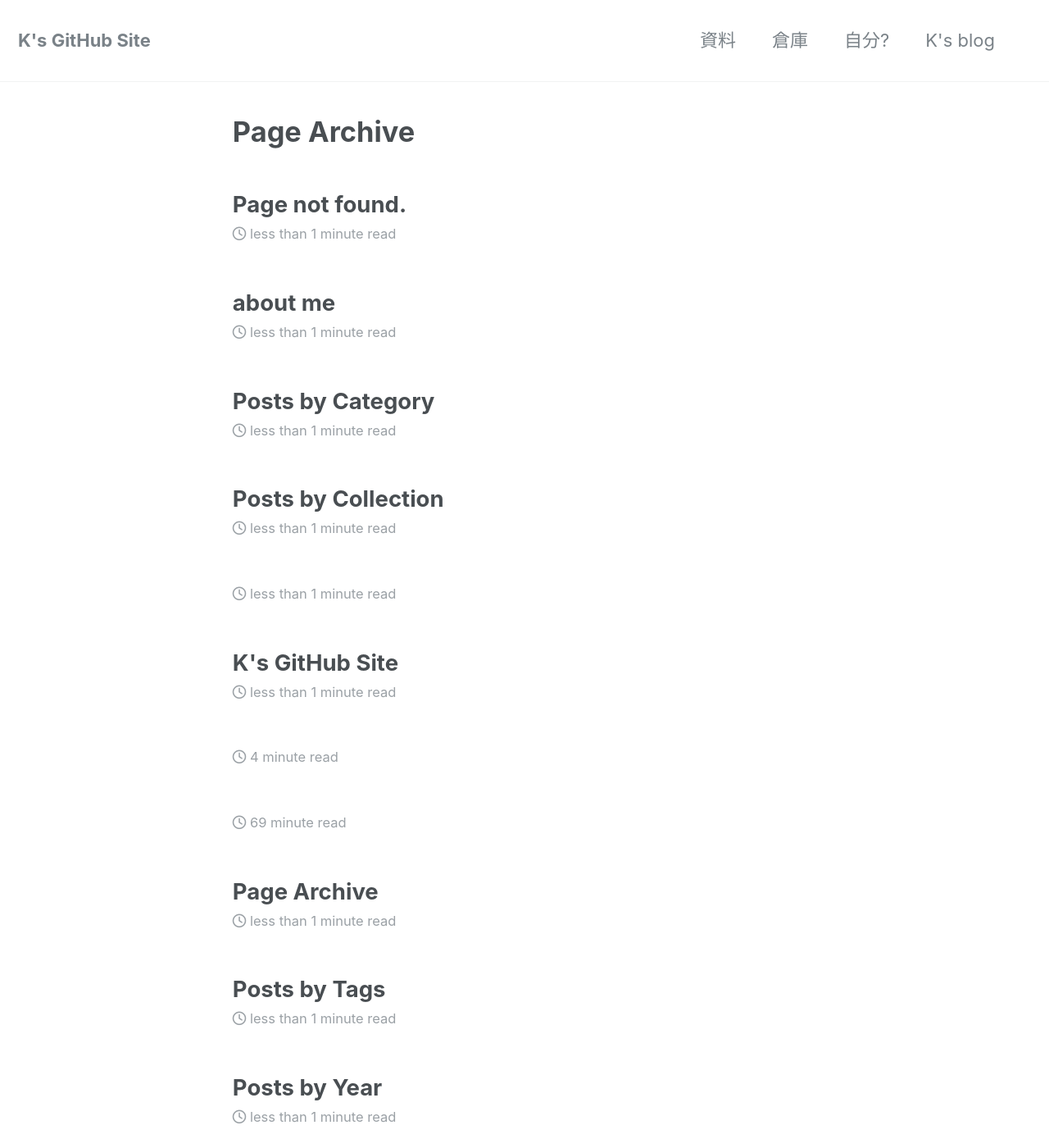
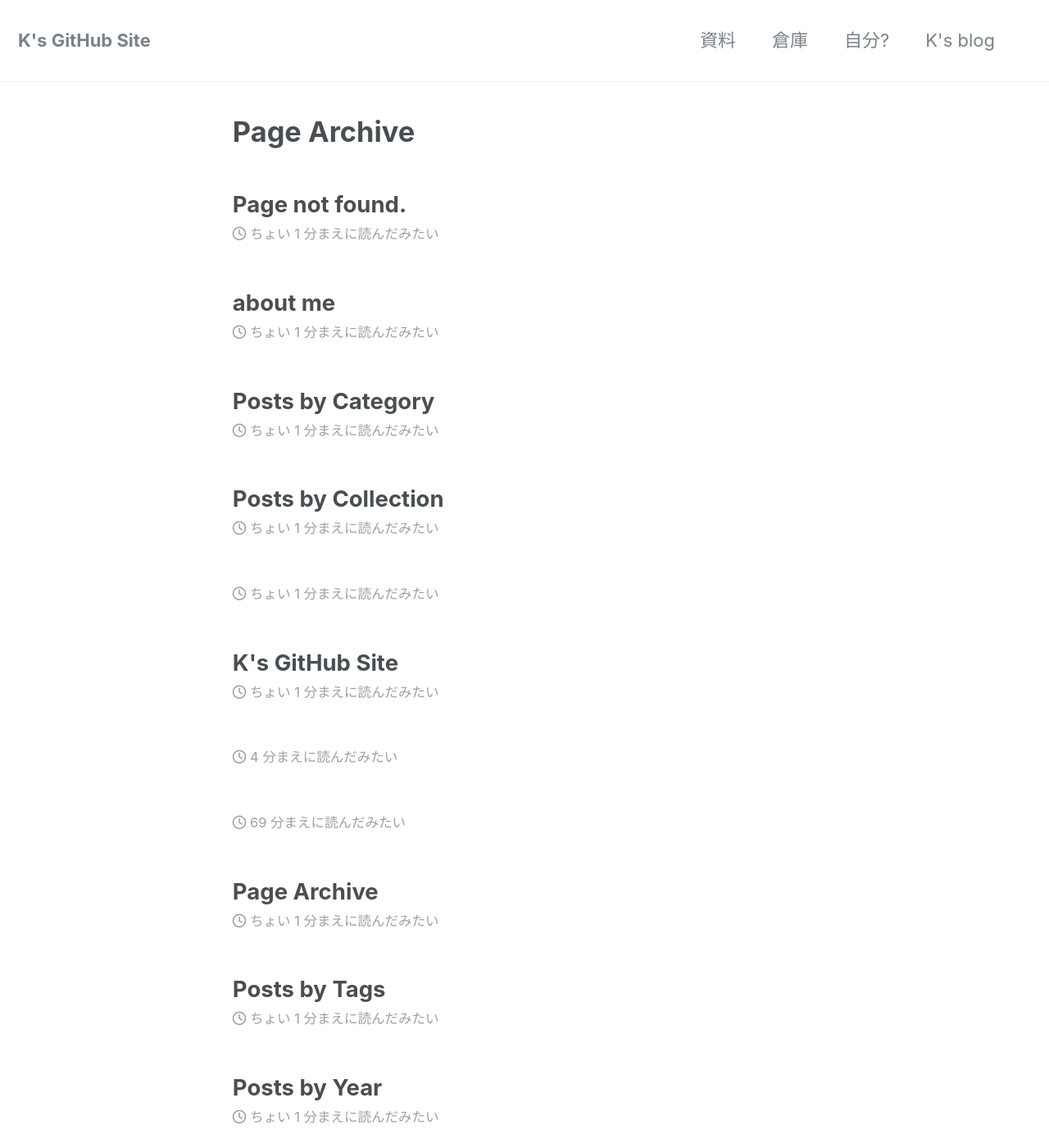
Before and after one commit to laureltreetop/laureltreetop.github.io, a Jekyll site: the page built from _pages/page-archive.html, in a window 1280 px wide and 1400 px high. Shown: the whole window at 82% size. Built offline with Jekyll 4.4.1, drawn with Linux system fonts in a browser that asks for light colours; nearby versions of some CDN libraries.

Commit message:
Update ui-text.yml

```diff
--- a/_data/ui-text.yml
+++ b/_data/ui-text.yml
@@ -11,8 +11,8 @@
   menu_label                 : "Toggle Menu"
   toc_label                  : "On This Page"
   ext_link_label             : "Direct Link"
-  less_than                  : "less than"
-  minute_read                : "minute read"
+  less_than                  : "ちょい"
+  minute_read                : "分まえに読んだみたい"
   share_on_label             : "しぇあ"
   meta_label                 :
   tags_label                 : "たぐ:"
```
